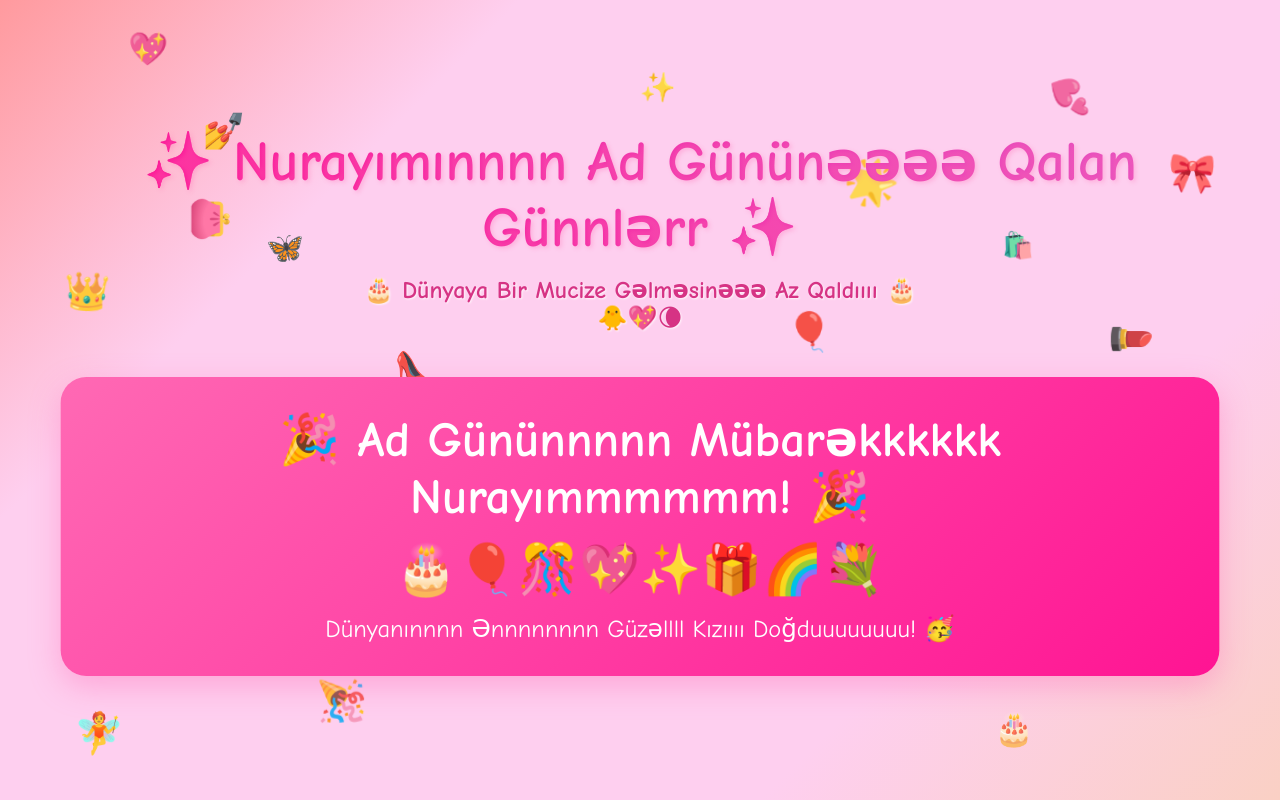
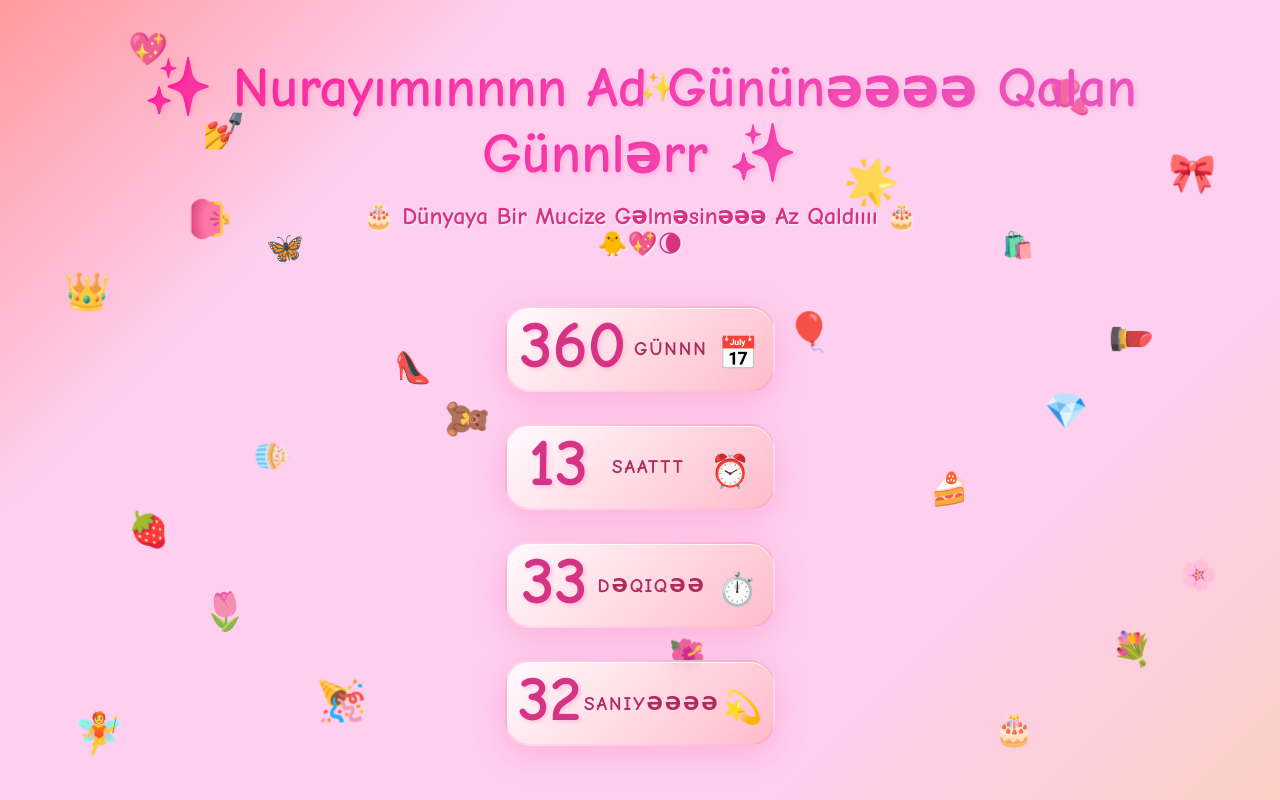
Before and after one commit to rvngzd00/BirthdayCountdown, a plain HTML site: page index.html in a window 1280 px wide. Drawn offline with Linux system fonts and the light colour scheme.

Commit message:
Update index.html

```diff
--- a/index.html
+++ b/index.html
@@ -81,7 +81,7 @@
 
     <script>
         // Change this date to set the birthday
-        const BIRTHDAY_DATE = '2025-07-07 00:00:00';
+        const BIRTHDAY_DATE = '2026-07-07 00:00:00';
 
         const birthdayTime = new Date(BIRTHDAY_DATE).getTime();
 
```
